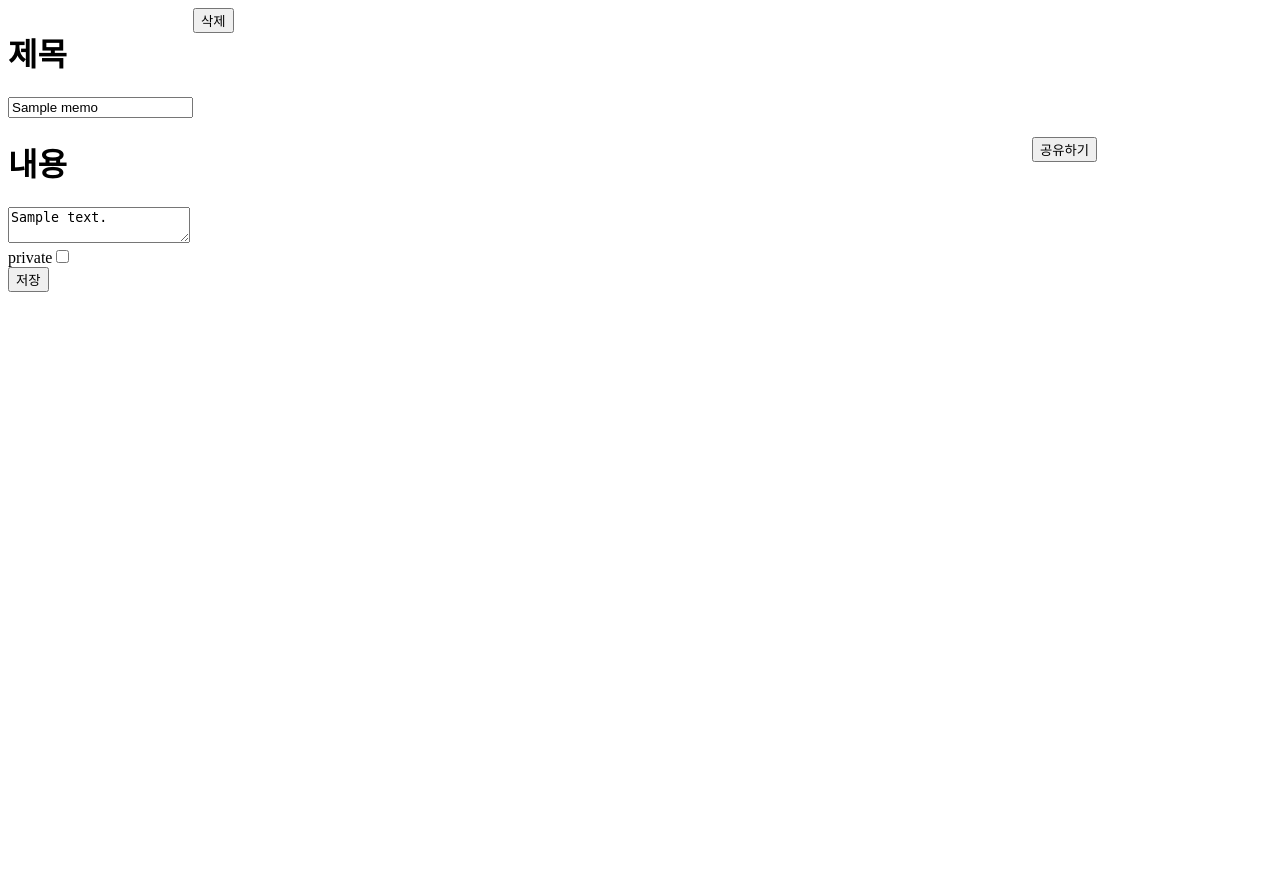
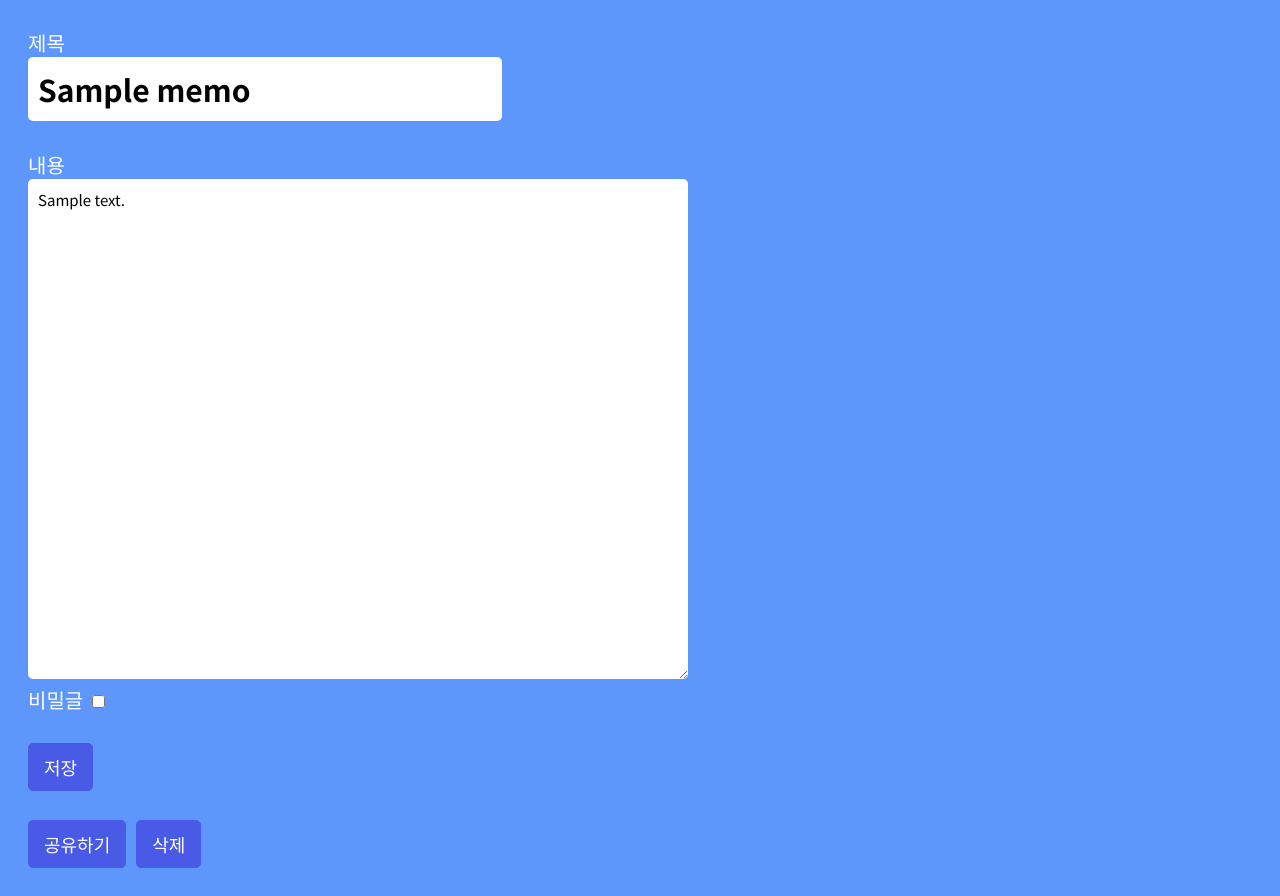
Before and after one commit to HADMARINE/data_lecture_memotion_server, a Django app: template memotion/templates/memotion/memo.html in a window 1280 px wide; the page is wider, and only the part inside the window is pictured. Before the commit the page ends 292 px from the top of that part, so only its background shows below. Run offline with Django 3.2, Linux system fonts and the light colour scheme; the template is opened without the code that fills it: values that come from a table or form of the project are taken from there, others are empty; tables that the repository leaves empty hold one stand-in row (values such as "Sample post").

Commit message:
Update memo

```diff
--- a/memotion/templates/memotion/memo.html
+++ b/memotion/templates/memotion/memo.html
@@ -2,28 +2,75 @@
 <html lang="en">
 <head>
     <meta charset="UTF-8">
+    <link rel="preconnect" href="https://fonts.gstatic.com">
+    <link href="https://fonts.googleapis.com/css2?family=Noto+Sans+KR:wght@100;300;400;500;700;900&display=swap"
+          rel="stylesheet">
     <title>Memotion</title>
     <style>
         .Wrapper {
             display: flex;
-            flex-direction: row;
             width: 100vw;
-            justify-content: center;
-            align-items: center;
-        }
-
-        .Left {
-            display: flex;
-            flex: 8;
-        }
-
-        .Right {
-            display: flex;
-            flex: 2;
+            padding: 20px;
         }
 
         #text_copy {
             display: none;
+        }
+
+        * {
+            border: none;
+        }
+
+        *:focus {
+            outline: none;
+        }
+
+        .button {
+            font-size: 18px;
+            font-weight: 500;
+            transition: all 0.3s ease-out;
+            background-color: #495AE6;
+            color: white;
+            border: 1px solid #495AE6;
+            border-radius: 5px;
+            padding: 10px 15px 10px 15px;
+        }
+
+        .button:hover {
+            background-color: #5D97FC;
+            border: 1px solid white;
+        }
+
+        .input {
+            border-radius: 5px;
+            font-size: 15px;
+            padding: 10px;
+            transition: all 0.1s ease-out;
+        }
+
+        .title {
+            font-size: 30px;
+            font-weight: bold;
+        }
+
+        .textarea {
+            width: 50vw;
+            height: 30rem;
+        }
+
+        .hor {
+            display: flex;
+            flex-direction: row;
+        }
+
+        body {
+            background-color: #5D97FC;
+            color: white;
+            font-size: 20px;
+        }
+
+        * {
+            font-family: 'Noto Sans KR', sans-serif;
         }
 
     </style>
@@ -41,27 +88,31 @@
 <div class="Wrapper">
     <div class="Left">
         <form action="{% url 'memotion:save_memo' selected_memo.id %}" method="post">{% csrf_token %}
-            <h1>제목</h1>
-            <input type="text" value="{{ selected_memo.title }}" name="title">
-            <h1>내용</h1>
-            <textarea name="content">{{ selected_memo.content }}</textarea><br>
+            <span>제목</span><br>
+            <input class="input title" type="text" value="{{ selected_memo.title }}" name="title"><br><br>
+            <span>내용</span><br>
+            <textarea class="input textarea" name="content">{{ selected_memo.content }}</textarea><br>
             {% if selected_memo.private %}
-                private<input type="checkbox" name="isChecked" value=True checked><br>
+                비밀글 <input type="checkbox" name="isChecked" value=True checked><br>
             {% else %}
-                private<input type="checkbox" name="isChecked" value=True><br>
+                비밀글 <input type="checkbox" name="isChecked" value=True><br>
             {% endif %}
-            <input type="submit" value="저장">
+            <br>
+            <input type="submit" class="button" value="저장">
         </form>
-        <form action="{% url 'memotion:delete_memo' selected_memo.id %}" method="post">{% csrf_token %}
-            <input type="submit" value="삭제">
-        </form>
+        <br>
+        <div class="hor">
+            <input type="text" id="text_copy" value="http://localhost:8000/memo/{{ selected_memo.id }}/view">
+            <button class="button" onclick="copy()">
+                공유하기
+            </button>
+            <div style="margin: 5px"></div>
+            <form action="{% url 'memotion:delete_memo' selected_memo.id %}" method="post">{% csrf_token %}
+                <input type="submit" class="button" value="삭제">
+            </form>
+        </div>
     </div>
-    <div class="Right">
-        <input type="text" id="text_copy" value="http://localhost:8000/memo/{{ selected_memo.id }}/view">
-        <button onclick="copy()">
-            공유하기
-        </button>
-    </div>
+
 </div>
 
 
```
